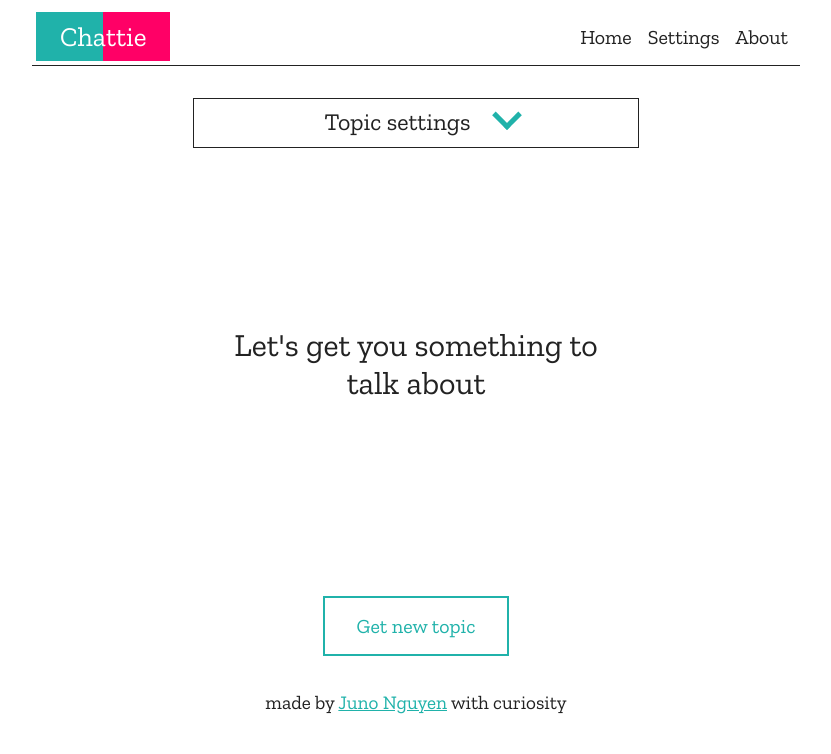
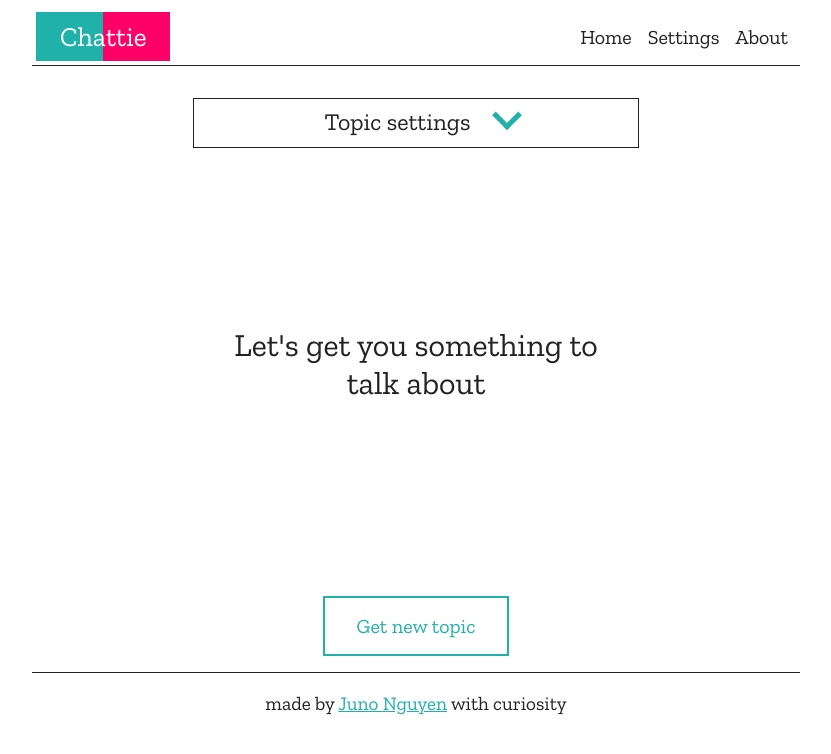
Before and after one commit to JunoNgx/chattie, a Vue app: page /home in a window 1280 px wide. Shown: the top 754 px of the page, without its empty margins (224-1055 px from the left). Built offline with nearby package versions, Linux system fonts and the light colour scheme.

Commit message:
Add footer border

```diff
--- a/src/components/Footer.vue
+++ b/src/components/Footer.vue
@@ -10,6 +10,7 @@
 @use "../styles/vars" as v
 
 .footer
+    border-top: 1px solid v.$text-light
     font-size: 1.2rem
     text-align: center
 
```
